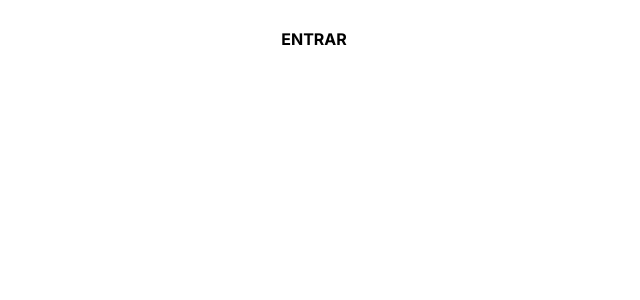
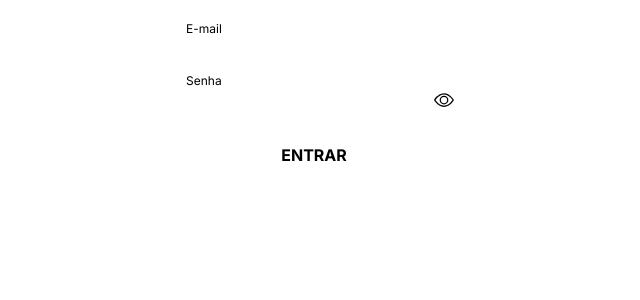
Before and after one commit to brenorosado/financial-transfers-dashboard, a Next.js app: page /login in a window 1280 px wide. Shown: the top 300 px of the page, without its empty margins (326-966 px from the left). Built offline with nearby package versions, Linux system fonts and the light colour scheme.

Commit message:
form input component

```diff
--- a/package.json
+++ b/package.json
@@ -13,6 +13,8 @@
     "next": "14.2.3",
     "react": "^18",
     "react-dom": "^18",
+    "react-hook-form": "^7.51.4",
+    "react-icons": "^5.2.0",
     "styled-components": "^6.1.9"
   },
   "devDependencies": {
--- /dev/null
+++ b/src/components/FormInput/index.tsx
@@ -0,0 +1,64 @@
+import { DetailedHTMLProps, InputHTMLAttributes, useState } from "react";
+import * as S from "./styles";
+import { BsEye, BsEyeSlash } from "react-icons/bs";
+import { UseFormRegisterReturn } from "react-hook-form";
+
+interface FormInputProps
+  extends DetailedHTMLProps<
+    InputHTMLAttributes<HTMLInputElement>,
+    HTMLInputElement
+  > {
+  label?: string;
+  error?: string;
+  canToggleTextVisibility?: boolean;
+  register?: UseFormRegisterReturn;
+}
+
+export const FormInput = ({
+  label,
+  error,
+  canToggleTextVisibility,
+  register,
+  ...props
+}: FormInputProps) => {
+  const [showTest, setShowText] = useState<boolean>(false);
+
+  return (
+    <S.FormInputContainer error={error}>
+      {!!label && (
+        <S.InputLabel
+          htmlFor={props.id}
+          error={error}
+          data-testid="form-input-label"
+        >
+          {label}
+        </S.InputLabel>
+      )}
+      {!!error && (
+        <S.ErrorLabel data-testid="form-input-error-label">
+          {error}
+        </S.ErrorLabel>
+      )}
+      <input
+        data-testid="form-input"
+        {...props}
+        {...register}
+        type={
+          canToggleTextVisibility
+            ? showTest
+              ? "text"
+              : "password"
+            : props.type
+        }
+      />
+      {canToggleTextVisibility && (
+        <S.IconContainer
+          data-testid="form-input-toggle-visibility-icon"
+          onClick={() => setShowText((prevState) => !prevState)}
+        >
+          {showTest ? <BsEyeSlash /> : <BsEye />}
+        </S.IconContainer>
+      )}
+    </S.FormInputContainer>
+  );
+};
--- /dev/null
+++ b/src/components/FormInput/styles.ts
@@ -0,0 +1,53 @@
+import styled from "styled-components";
+
+type StyleProps = {
+  error?: string;
+};
+
+export const FormInputContainer = styled.div<StyleProps>`
+  position: relative;
+  display: flex;
+  flex-wrap: no-wrap;
+  border-radius: clamp(8px, 0.833vw, 0.833vw);
+  border: 1px solid
+    ${({ error }) => (error ? "var(--red)" : "var(--light_gray)")};
+  background: transparent;
+
+  input {
+    all: unset;
+    width: 100%;
+    padding: clamp(8px, 0.833vw, 0.833vw);
+    border-radius: clamp(8px, 0.833vw, 0.833vw);
+    font-size: clamp(12px, 0.833vw, 0.833vw);
+  }
+`;
+
+export const InputLabel = styled.label<StyleProps>`
+  position: absolute;
+  top: calc(-1 * 0.7 * clamp(12px, 0.833vw, 0.833vw));
+  left: clamp(16px, 0.833vw, 0.833vw);
+  font-size: clamp(12px, 0.73vw, 0.73vw);
+  background: var(--gray);
+  padding: 0 clamp(4px, 0.21vw, 0.21vw);
+  color: ${({ error }) => (error ? "var(--red)" : "var(--light_gray)")};
+`;
+
+export const ErrorLabel = styled.span`
+  position: absolute;
+  bottom: calc(-1 * 0.5 * clamp(12px, 0.833vw, 0.833vw));
+  right: clamp(16px, 0.833vw, 0.833vw);
+  color: var(--red);
+  font-size: clamp(10px, 0.6vw, 0.6vw);
+  background: var(--gray);
+  padding: 0 clamp(4px, 0.21vw, 0.21vw);
+`;
+
+export const IconContainer = styled.div`
+  display: flex;
+  align-items: center;
+  justify-content: center;
+  font-size: clamp(20px, 1.041vw, 1.041vw);
+  padding: 0 clamp(8px, 0.5vw, 0.5vw);
+  cursor: pointer;
+  border-radius: clamp(8px, 0.833vw, 0.833vw);
+`;
--- a/src/containers/Login/index.tsx
+++ b/src/containers/Login/index.tsx
@@ -1,14 +1,64 @@
 "use client";
 
+import { useForm } from "react-hook-form";
 import * as S from "./styles";
 import { Button } from "@/components/Button";
+import { FormInput } from "@/components/FormInput";
+
+type LoginFormValues = {
+  email: string;
+  password: string;
+};
+
+const loginFormDefaultValues: LoginFormValues = {
+  email: "",
+  password: "",
+};
 
 export const Login = () => {
+  const {
+    register,
+    formState: { errors },
+    handleSubmit,
+  } = useForm({ defaultValues: loginFormDefaultValues });
+
+  const submitLogin = async (data: LoginFormValues) => {
+    console.log("data", data);
+  };
+
   return (
     <S.LoginMain>
       <section>
-        <S.LoginForm>
-          <Button>ENTRAR</Button>
+        <S.LoginForm onSubmit={handleSubmit(submitLogin)}>
+          <FormInput
+            id="email"
+            label="E-mail"
+            type="email"
+            error={errors.email?.message}
+            register={{
+              ...register("email", {
+                required: {
+                  value: true,
+                  message: "campo obrigatório",
+                },
+              }),
+            }}
+          />
+          <FormInput
+            id="password"
+            label="Senha"
+            canToggleTextVisibility
+            error={errors.password?.message}
+            register={{
+              ...register("password", {
+                required: {
+                  value: true,
+                  message: "campo obrigatório",
+                },
+              }),
+            }}
+          />
+          <Button type="submit">ENTRAR</Button>
         </S.LoginForm>
       </section>
     </S.LoginMain>
--- a/src/containers/Login/styles.ts
+++ b/src/containers/Login/styles.ts
@@ -7,9 +7,9 @@ export const LoginMain = styled.main`
   justify-content: center;
 
   section {
-    width: clamp(296px, 25vw, 25vw);
+    width: clamp(296px, 20vw, 20vw);
     background: var(--gray);
-    padding: clamp(8px, 0.833vw, 0.833vw);
+    padding: clamp(16px, 1.667vw, 1.667vw);
     border-radius: clamp(8px, 0.833vw, 0.833vw);
   }
 `;
@@ -17,5 +17,5 @@ export const LoginMain = styled.main`
 export const LoginForm = styled.form`
   display: flex;
   flex-direction: column;
-  gap: clamp(8px, 0.833vw, 0.833vw);
+  gap: clamp(16px, 1.25vw, 1.25vw);
 `;
```
Also changed, not shown: 2 other files (tests, documents, lock files or other folders).
